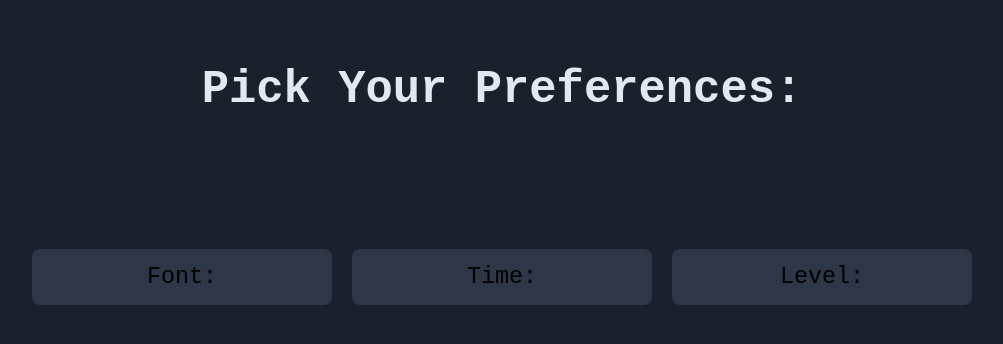
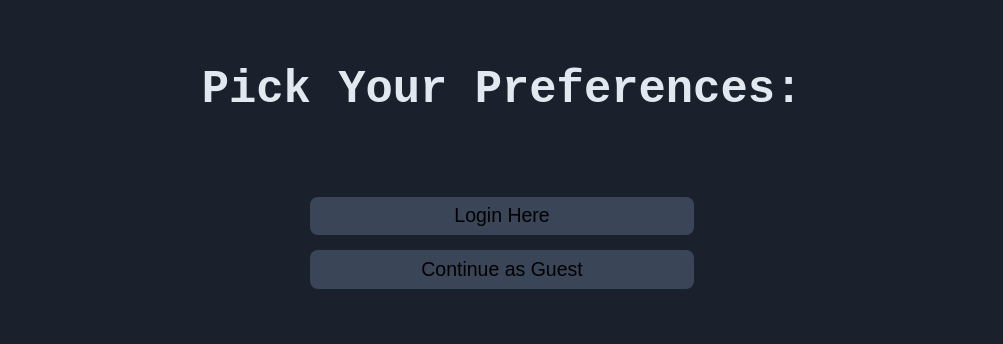
Before and after one commit to InbarMi/typing-practice, a React (Vite) app in the folder frontend/: page / in a window 1280 px wide. Shown: the top 344 px of the page, without its empty margins (138-1141 px from the left). Built offline with nearby package versions, Linux system fonts and the light colour scheme.

Commit message:
[#51] Add sign in component to app (#53)
* create Login component and styling for it

* implement logic for guest user sessions

```diff
--- a/frontend/src/App.jsx
+++ b/frontend/src/App.jsx
@@ -1,6 +1,7 @@
 // App.jsx - Main application component for the Typing Practice App
 
 import {useCallback, useEffect, useState} from 'react';
+import Login from './components/Login/Login.jsx'
 import TextBlock from './components/TextBlock/TextBlock.jsx';
 import Stats from './components/Stats/Stats.jsx';
 import SettingsPanel from './components/SettingsPanel/SettingsPanel.jsx';
@@ -14,6 +15,15 @@ import './App.css';
  * the rendering of different UI sections (settings, typing area, results).
  */
 function App() {
+    // States for user identity state
+    const [userId, setUserId] = useState(null);
+    const [isGuest, setIsGuest] = useState(false);
+
+    const handleGuest = () => {
+        setUserId("guest");
+        setIsGuest(true);
+    };
+
     // States for user-selected preferences and game status
     const [selectedFont, setSelectedFont] = useState(null);
     const [selectedTime, setSelectedTime] = useState(null);
@@ -31,7 +41,7 @@ function App() {
 
     // states to track if session is saved
     const [sessionSaved, setSessionSaved] = useState(false);
-    const [sessionResponse, setSessionResponse] = useState(null)
+    const [sessionResult, setSessionResult] = useState(null)
 
     /**
      * Initializes a new typing session.
@@ -121,7 +131,10 @@ function App() {
 
                 const data = await response.json();
 
-                setSessionResponse(data);
+                setSessionResult({
+                    wpm: data.wpm,
+                    accuracy: data.accuracy
+                });
                 setSessionSaved(true);
             } catch (error) {
                 console.error("Failed to save last session", error);
@@ -129,7 +142,24 @@ function App() {
         };
 
         if (gameStarted && currentTime === 0 && !sessionSaved) {
+            if (!isGuest) {
                 saveSession();
+            } else {
+                // compute stats locally without persisting
+                const accuracy = stats.totalTyped > 0
+                    ? Math.round((stats.totalCorrect / stats.totalTyped) * 100)
+                    : 0;
+
+                const wpm = stats.time > 0
+                    ? Math.round((stats.totalTyped / 5) / (stats.time / 60))
+                    : 0;
+
+                setSessionResult({
+                    wpm: wpm,
+                    accuracy: accuracy
+                });
+                setSessionSaved(true);
+            }
         }
     }, [currentTime, gameStarted, sessionSaved, stats])
 
@@ -185,6 +215,10 @@ function App() {
                 <h1 className='title'>{!gameStarted ? 'Pick Your Preferences:' : (currentTime === 0 ? 'Nice Job!' : 'Type What You See :)')}</h1>
             </div>
             <div className='app-body' style={{fontFamily: selectedFont}}>
+                {!userId ? (
+                    <Login onGuest={handleGuest} />
+                ) : (
+                    <>
                         {/* Conditionally renders SettingsPanel or game-related components */}
                         {!gameStarted ? (
                             <SettingsPanel
@@ -197,7 +231,7 @@ function App() {
                             <>
                                 {/* Displays Stats when time is up, otherwise shows TextBlock for typing */}
                                 {(currentTime === 0 && sessionSaved) ? (
-                            <Stats stats={sessionResponse} />
+                                    <Stats stats={sessionResult} />
                                 ) : (
                                     <TextBlock
                                         currentTime={currentTime}
@@ -212,6 +246,8 @@ function App() {
                                 </button>
                             </>
                         )}
+                    </>
+                )}
             </div>
         </>
     )
--- /dev/null
+++ b/frontend/src/components/Login/Login.css
@@ -0,0 +1,22 @@
+.loginContainer {
+    background-color: transparent;
+    color: var(--text-color);
+    width: 30vw;
+    display: flex;
+    flex-direction: column;
+    gap: 15px;
+}
+
+button {
+    border-radius: 8px;
+    font-size: 1.5rem;
+    padding: 0.4em 0.8em;
+    background-color: #3A4557;
+    border: none;
+}
+
+button:hover {
+    cursor: pointer;
+    transform: scale(1.05);
+    background-color: #4A5568;
+}
--- /dev/null
+++ b/frontend/src/components/Login/Login.jsx
@@ -0,0 +1,16 @@
+import './Login.css'
+
+/**
+ *
+ * Login component to either continue as a guest or login to track stats across sessions
+ */
+function Login({ onLogin, onGuest }) {
+    return (
+        <div className="loginContainer">
+            <button onClick={onLogin}>Login Here</button>
+            <button onClick={onGuest}>Continue as Guest</button>
+        </div>
+    )
+}
+
+export default Login
--- a/frontend/src/components/Stats/Stats.jsx
+++ b/frontend/src/components/Stats/Stats.jsx
@@ -11,11 +11,8 @@ import './Stats.css';
  * @param {number} props.stats.accuracy - total correct / total typed (percentage)
  */
 function Stats({ stats }) {
-    // const { totalTyped, totalCorrect, time } = stats;
-    // const accuracy = Math.round((totalCorrect / totalTyped) * 100);
-    // const wpm = Math.round((totalTyped / 5) / (time / 60)); // assume average word length of 5 characters
 
-    if (!stats || !stats.wpm || !stats.accuracy) {
+    if (!stats) {
         return (
             <div className='stats'>
                 <div className='inner-box'>
@@ -24,15 +21,13 @@ function Stats({ stats }) {
             </div>
         )
     }
-    const wpm = stats.wpm;
-    const accuracy = stats.accuracy;
 
     return (
         <div className='stats'>
             <div className='inner-box'>
                 <h3>Results:</h3>
-                <p>WPM: {wpm} </p>
-                <p>Accuracy: {accuracy}% </p>
+                <p>WPM: {stats.wpm} </p>
+                <p>Accuracy: {stats.accuracy}% </p>
             </div>
         </div>
     )
```
Lines whose indentation alone changed are shown as unchanged.
